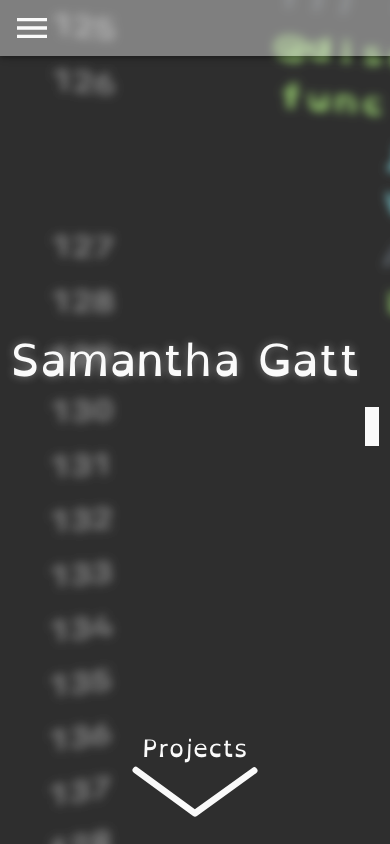
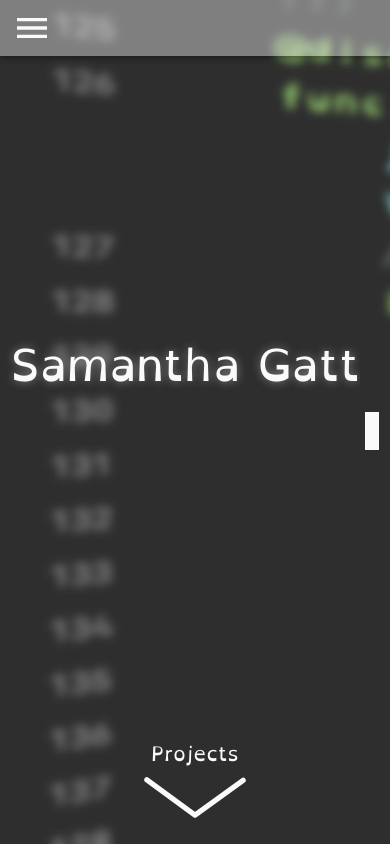
Before and after one commit to samanthagatt/portfolio, a React (Create React App) app: page / in a window 390 px wide. Shown: the top 844 px of the page. Built offline with nearby package versions, Linux system fonts and the light colour scheme.

Commit message:
Fixes media queries for smaller devices

```diff
--- a/src/MediaQueries.css
+++ b/src/MediaQueries.css
@@ -73,4 +73,22 @@
   .MuiTypography-h2 {
     font-size: 2rem;
   }
+
+  .MuiTypography-h5 {
+    font-size: 1.25rem;
+  }
+
+  .down-arrow-svg {
+    width: 6.5rem;
+  }
 }
+
+@media only screen and (max-width: 380px) {
+  .MuiTypography-h1 {
+    font-size: 2.5rem;
+  }
+
+  .MuiTypography-h2 {
+    font-size: 1.75rem;
+  }
+}
--- a/src/components/About/About.css
+++ b/src/components/About/About.css
@@ -9,6 +9,5 @@
 }
 
 .about-button {
-  font-size: 1.3rem;
   margin: 0.75rem;
 }
--- a/src/components/About/About.js
+++ b/src/components/About/About.js
@@ -14,6 +14,7 @@ const About = ({ section, links }) => {
             key={name}
             className="contrast-bg-txt-w-hover about-button"
             variant="contained"
+            size="large"
             href={url}
             target="_blank"
             rel="noopener noreferrer"
--- a/src/components/Home/Home.js
+++ b/src/components/Home/Home.js
@@ -18,7 +18,7 @@ const Home = ({title, subtitle, id, nextSection}) => {
         </Typography>
       </div>
       <div className="next-button" onClick={() => scrollToNextSection()}>
-        <Typography variant="h5">{nextSection}</Typography>
+        <Typography variant="h5" gutterBottom>{nextSection}</Typography>
         <svg viewBox="0 0 800 350" className="down-arrow-svg">
           <g transform="matrix(1,0,0,1,0,8)">
             <path d="M30,30L400,300L770,33" className="down-arrow-line" />
```
